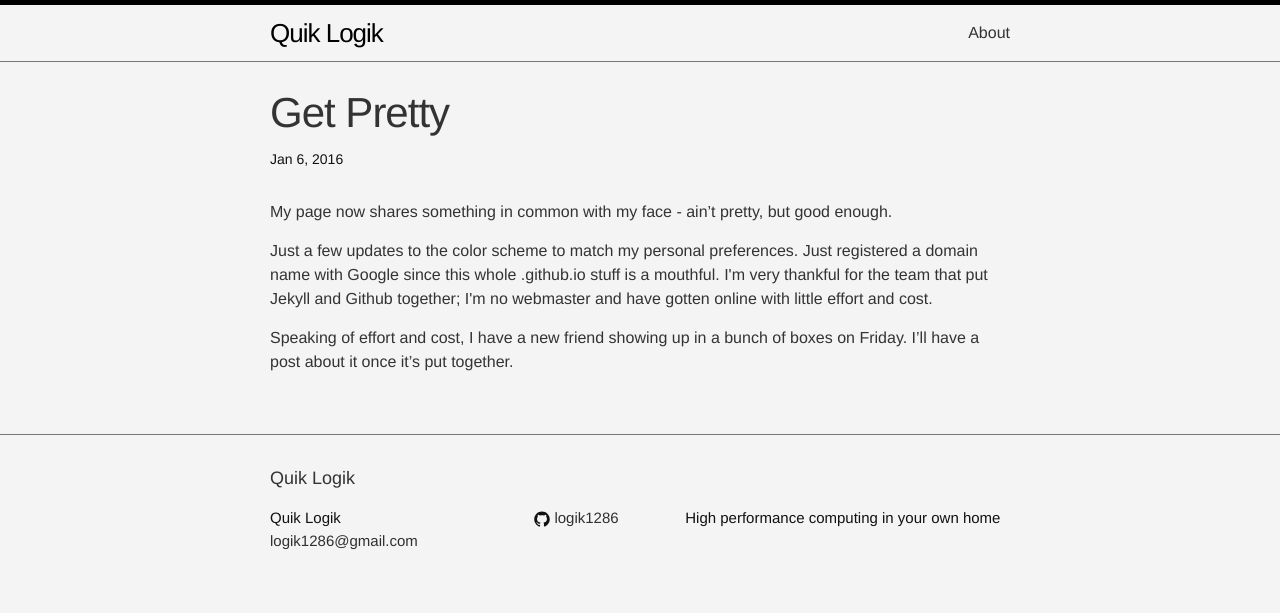
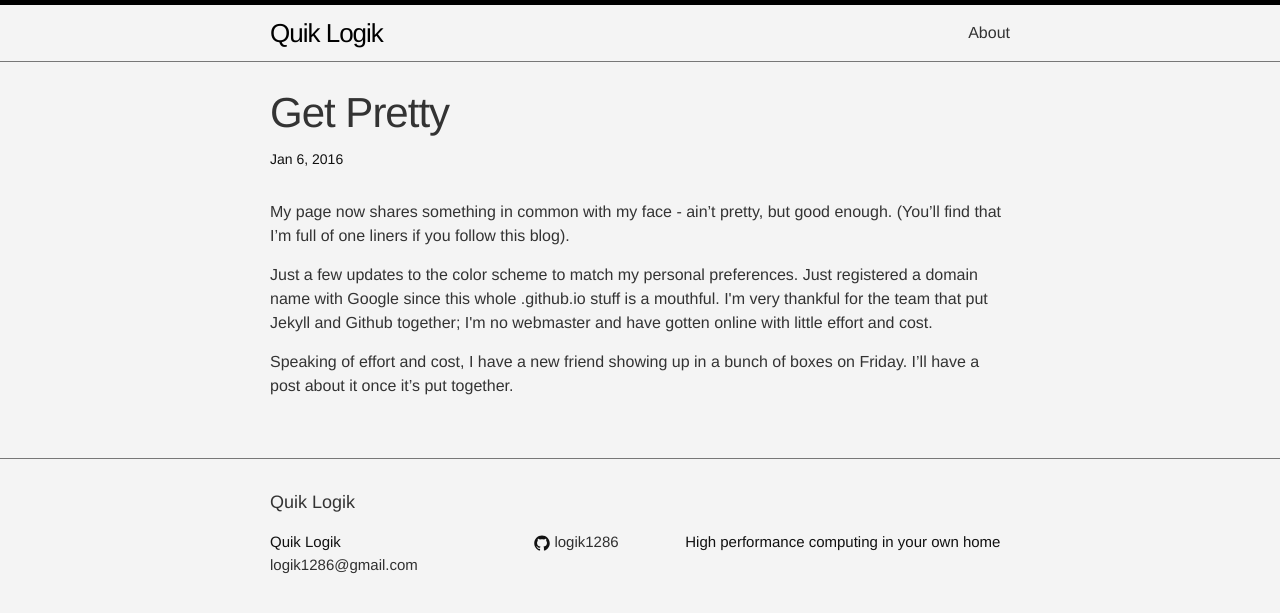
Before and after one commit to logik1286/logik1286.github.io, a Jekyll site: the page built from _posts/2016-01-06-get-pretty.markdown, in a window 1280 px wide. Shown: the top 613 px of the page. Built offline with Jekyll 4.4.1, drawn with Linux system fonts in a browser that asks for light colours.

Commit message:
lotsa updates

```diff
--- a/_posts/2016-01-06-get-pretty.markdown
+++ b/_posts/2016-01-06-get-pretty.markdown
@@ -6,7 +6,7 @@ categories: memoirs
 tags: memoirs
 ---
 
-My page now shares something in common with my face - ain't pretty, but good enough.
+My page now shares something in common with my face - ain't pretty, but good enough. (You'll find that I'm full of one liners if you follow this blog).
 
 Just a few updates to the color scheme to match my personal preferences. Just registered a domain name with Google since this whole <username>.github.io stuff is a mouthful. I'm very thankful for the team that put Jekyll and Github together; I'm no webmaster and have gotten online with little effort and cost.
 
```
